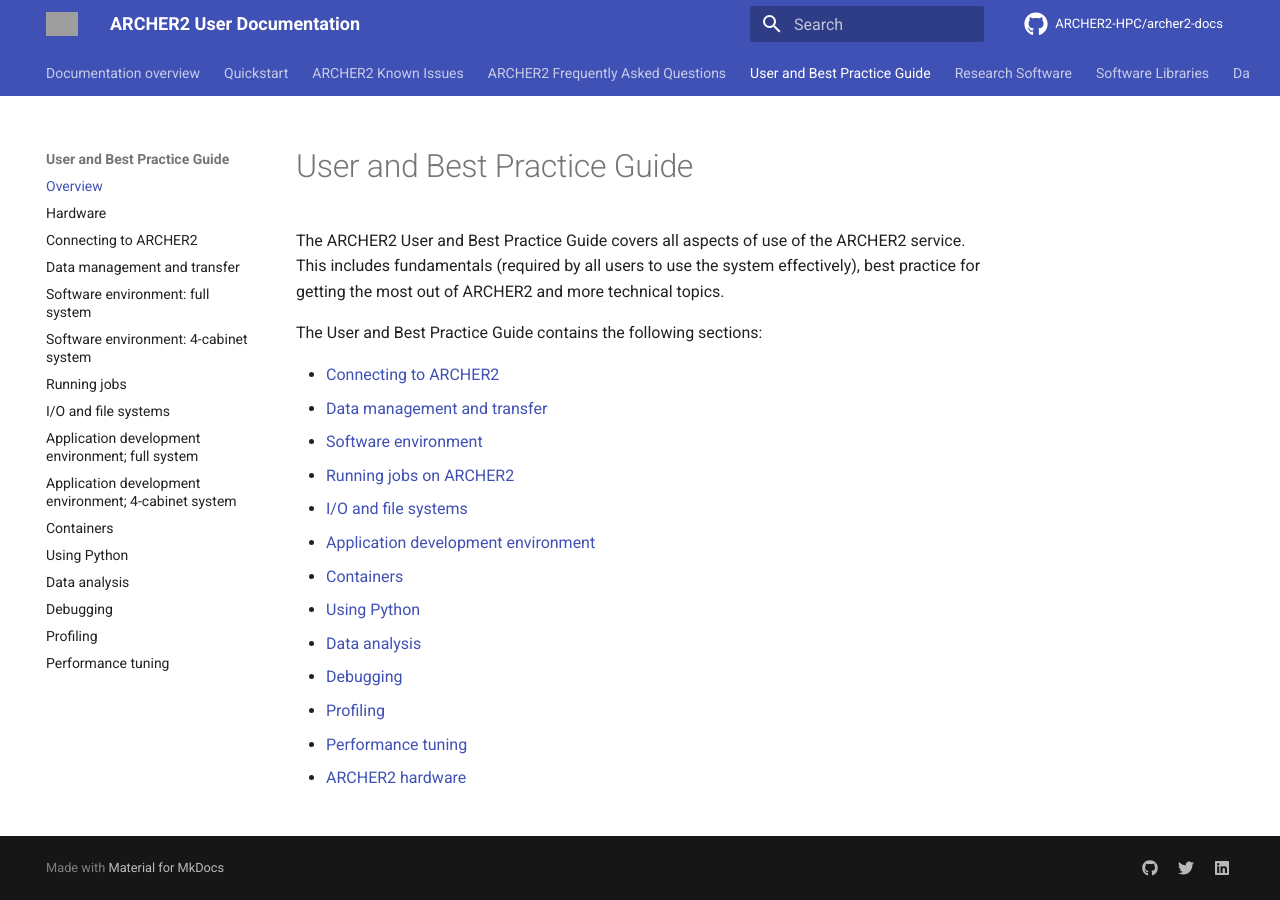
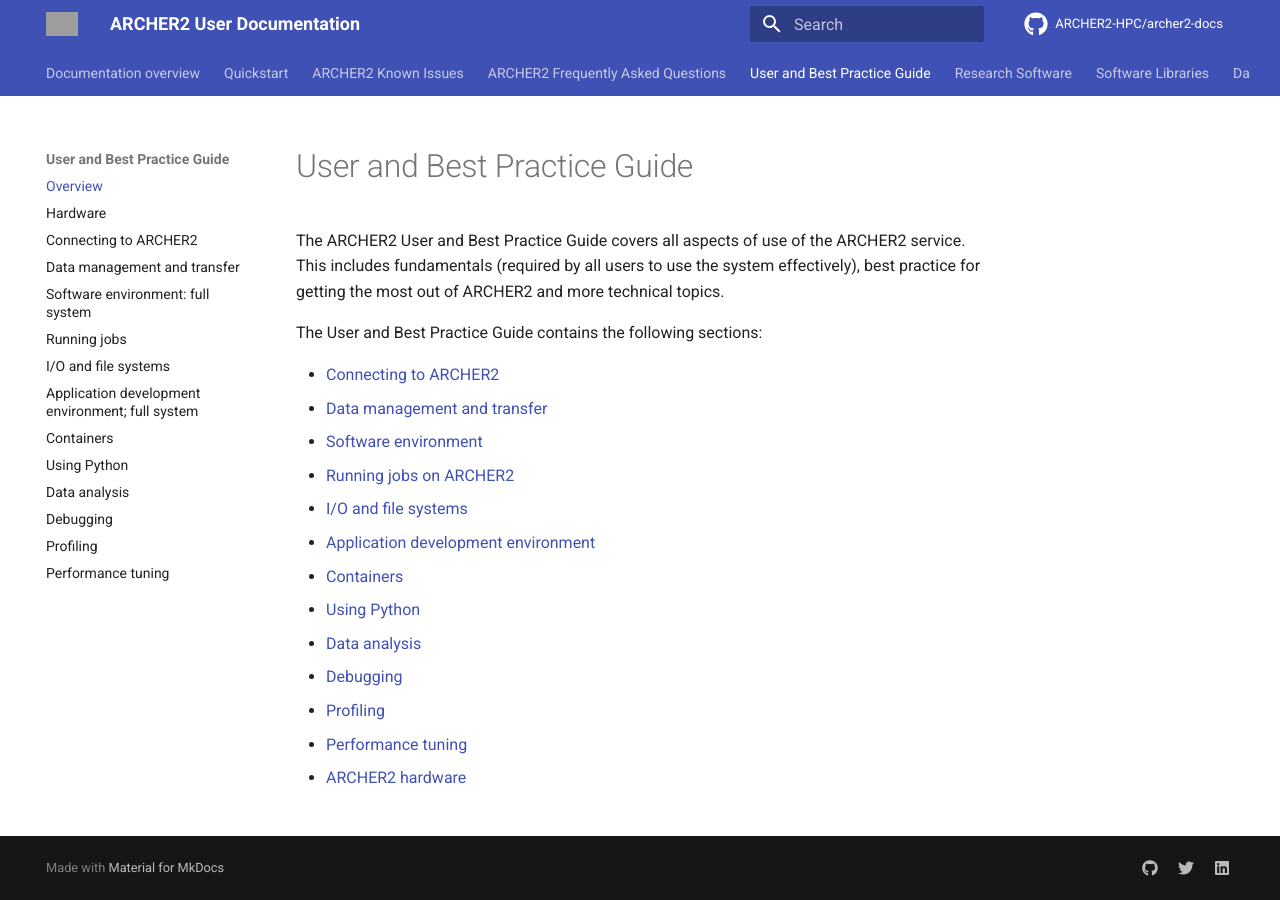
Before and after one commit to ARCHER2-HPC/archer2-docs, an MkDocs documentation site: the page built from docs/user-guide/index.md, in a window 1280 px wide. Built offline with MkDocs 1.6.1 and Material for MkDocs 9.7.7, drawn with Linux system fonts in a browser that asks for light colours; comment, search, counter and statistics services are not loaded; grey boxes are pictures that could not be loaded.

Commit message:
Removes 4-cab sections from user guide

```diff
--- a/mkdocs.yml
+++ b/mkdocs.yml
@@ -50,11 +50,9 @@
     - "Connecting to ARCHER2": user-guide/connecting.md
     - "Data management and transfer": user-guide/data.md
     - "Software environment: full system": user-guide/sw-environment.md
-    - "Software environment: 4-cabinet system": user-guide/sw-environment-4cab.md
     - "Running jobs": user-guide/scheduler.md
     - "I/O and file systems": user-guide/io.md
     - "Application development environment; full system": user-guide/dev-environment.md
-    - "Application development environment; 4-cabinet system": user-guide/dev-environment-4cab.md
     - "Containers": user-guide/containers.md
     - "Using Python": user-guide/python.md
     - "Data analysis": user-guide/analysis.md
```
